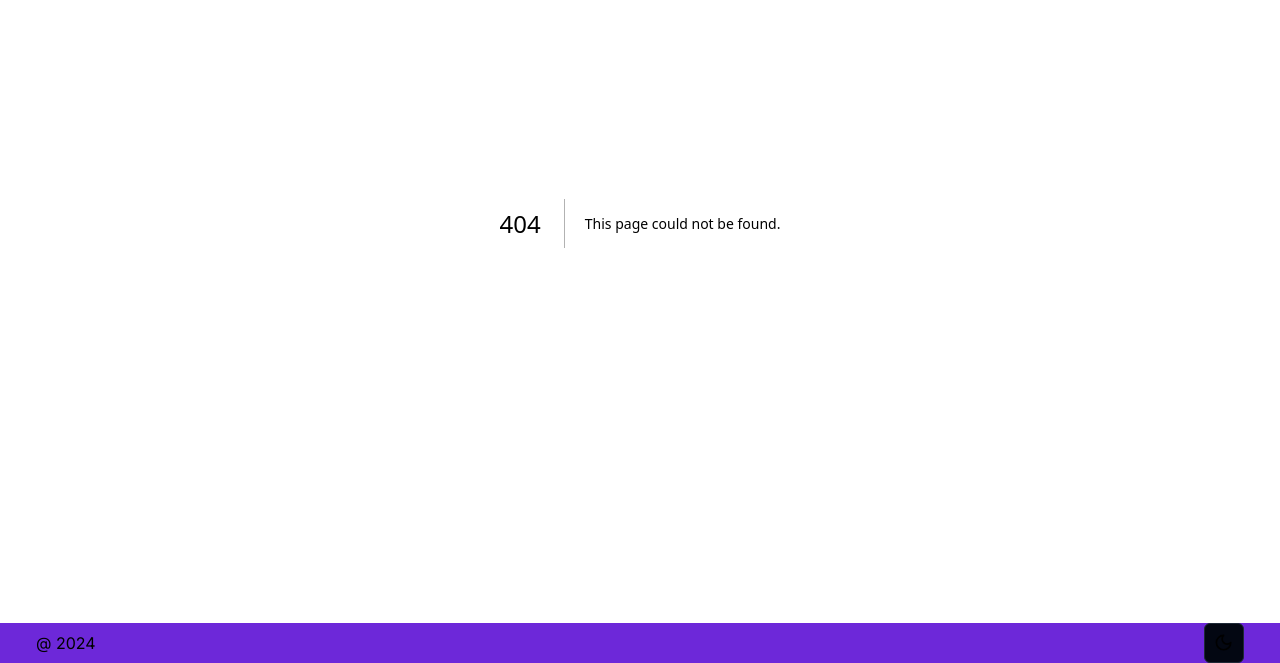
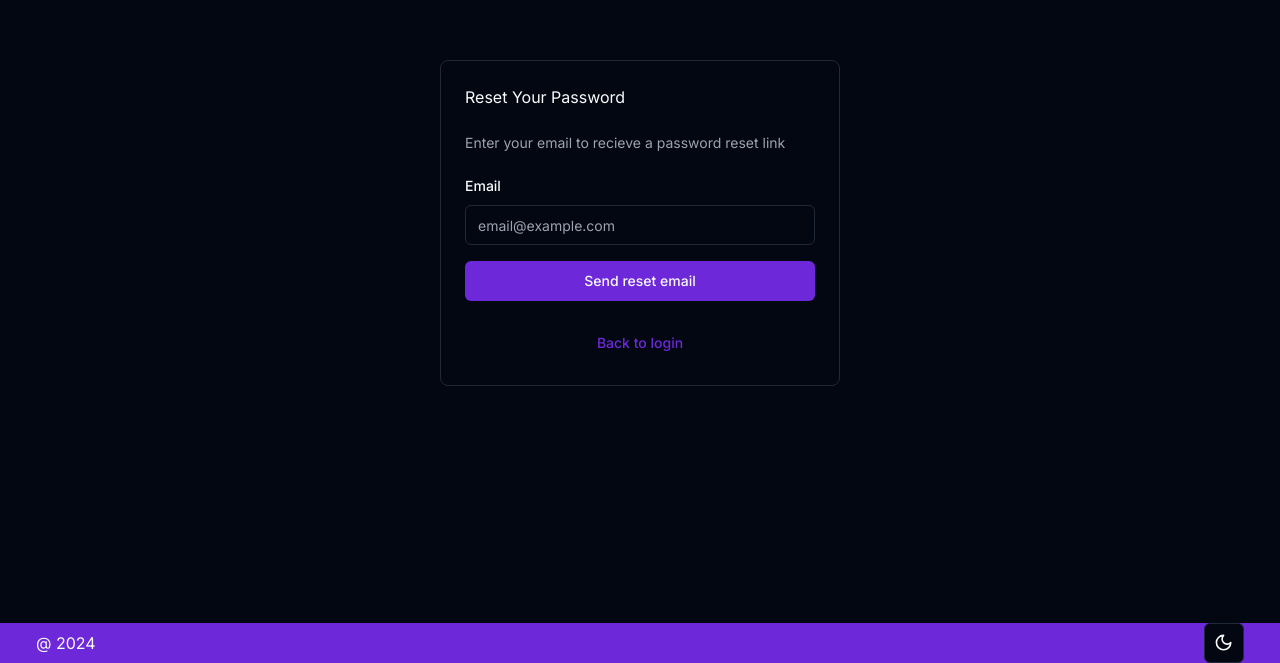
Before and after one commit to ChinyangaTL/cet324_bi58cm, a Next.js app: page /auth/forgot-password in a window 1280 px wide. Before the commit this address had no page. Shown: the part 177-840 px from the top of the page. Built offline with nearby package versions, Linux system fonts and the light colour scheme.

Commit message:
feat(reset): password reset form and page

```diff
--- /dev/null
+++ b/app/auth/forgot-password/page.tsx
@@ -0,0 +1,14 @@
+import { ResetPasswordForm } from "@/components/reset-password-form";
+import React, { Suspense } from "react";
+
+const ForgotPassword = () => {
+  return (
+    <Suspense>
+      <div className="w-full h-full flex items-center justify-center">
+        <ResetPasswordForm />
+      </div>
+    </Suspense>
+  );
+};
+
+export default ForgotPassword;
--- a/components/login-form.tsx
+++ b/components/login-form.tsx
@@ -142,8 +142,13 @@ const LoginForm = () => {
                 {isPending ? <PulseLoader color="white" size="5px" /> : "Login"}
               </Button>
             </form>
-            <Button disabled={isPending} variant="link" className="self-center">
-              Forgot your password?
+            <Button
+              asChild
+              disabled={isPending}
+              variant="link"
+              className="self-center"
+            >
+              <Link href="/auth/forgot-password">Forgot Password?</Link>
             </Button>
           </Form>
         </div>
--- /dev/null
+++ b/components/reset-password-form.tsx
@@ -0,0 +1,107 @@
+"use client";
+
+import * as z from "zod";
+
+import { useForm } from "react-hook-form";
+import { zodResolver } from "@hookform/resolvers/zod";
+
+import { useState, useTransition } from "react";
+import { useRouter } from "next/navigation";
+import {
+  Card,
+  CardContent,
+  CardDescription,
+  CardFooter,
+  CardHeader,
+} from "./ui/card";
+import { FormError } from "./form-error";
+import { FormSuccess } from "./form-success";
+import {
+  Form,
+  FormControl,
+  FormField,
+  FormItem,
+  FormLabel,
+  FormMessage,
+} from "./ui/form";
+import { Input } from "./ui/input";
+import { Button } from "./ui/button";
+import { ResetPasswordFormSchema } from "@/form-schemas";
+
+export const ResetPasswordForm = () => {
+  const [isPending, startTransition] = useTransition();
+  const [error, setError] = useState<string | undefined>();
+  const [success, setSuccess] = useState<string | undefined>();
+  const router = useRouter();
+
+  const form = useForm<z.infer<typeof ResetPasswordFormSchema>>({
+    resolver: zodResolver(ResetPasswordFormSchema),
+    defaultValues: {
+      email: "",
+    },
+  });
+
+  const onFormSubmit = (values: z.infer<typeof ResetPasswordFormSchema>) => {
+    setError("");
+    setSuccess("");
+    console.log(values);
+    // startTransition(() => {
+    //   resetPassword(values).then((data) => {
+    //     setError(data?.err);
+    //     setSuccess(data?.success);
+    //   });
+    // });
+  };
+
+  return (
+    <Card className="w-[400px]">
+      <CardHeader>Reset Your Password</CardHeader>
+
+      <CardContent>
+        <CardDescription className="mb-5">
+          Enter your email to recieve a password reset link
+        </CardDescription>
+        <FormError message={error} />
+        <FormSuccess message={success} />
+        <Form {...form}>
+          <form
+            className="space-y-4"
+            onSubmit={form.handleSubmit(onFormSubmit)}
+          >
+            <div className="space-y-4">
+              <FormField
+                control={form.control}
+                name="email"
+                render={({ field }) => (
+                  <FormItem>
+                    <FormLabel>Email</FormLabel>
+                    <FormControl>
+                      <Input
+                        {...field}
+                        placeholder="email@example.com"
+                        type="email"
+                        disabled={isPending}
+                      />
+                    </FormControl>
+                    <FormMessage />
+                  </FormItem>
+                )}
+              />
+            </div>
+            <Button className="w-full" type="submit" disabled={isPending}>
+              Send reset email
+            </Button>
+          </form>
+        </Form>
+      </CardContent>
+
+      <CardFooter className="flex flex-col items-center gap-y-2">
+        <div>
+          <Button onClick={() => router.push("/")} variant={"link"} size={"sm"}>
+            Back to login
+          </Button>
+        </div>
+      </CardFooter>
+    </Card>
+  );
+};
--- a/form-schemas/index.ts
+++ b/form-schemas/index.ts
@@ -82,3 +82,7 @@ export const LoginFormSchema = z.object({
   email: z.string().email(),
   password: z.string().min(1, { message: "Password cannot be empty" }),
 });
+
+export const ResetPasswordFormSchema = z.object({
+  email: z.string().email(),
+});
```
Also changed, not shown: routes.ts (+6 -1 lines).
